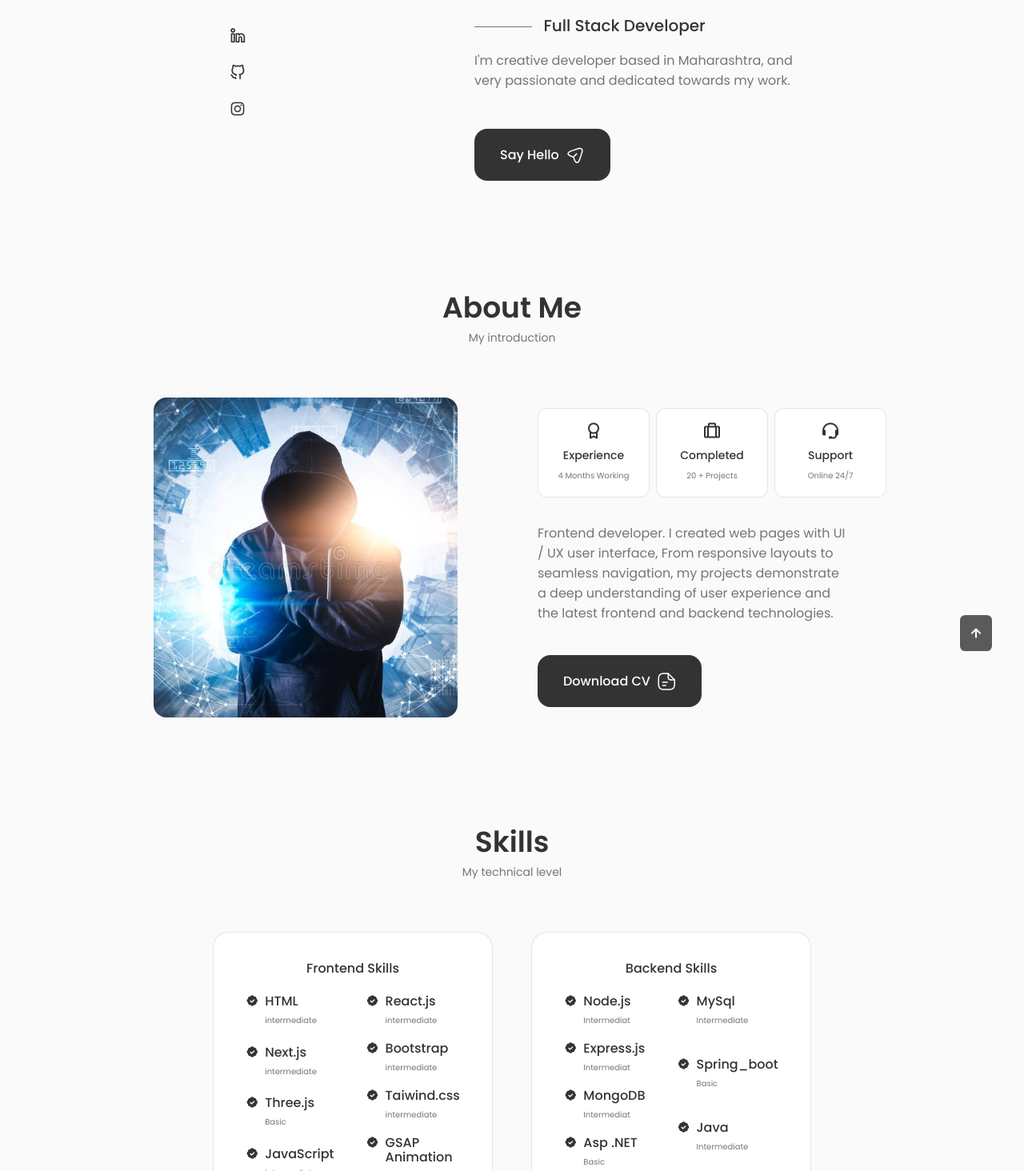
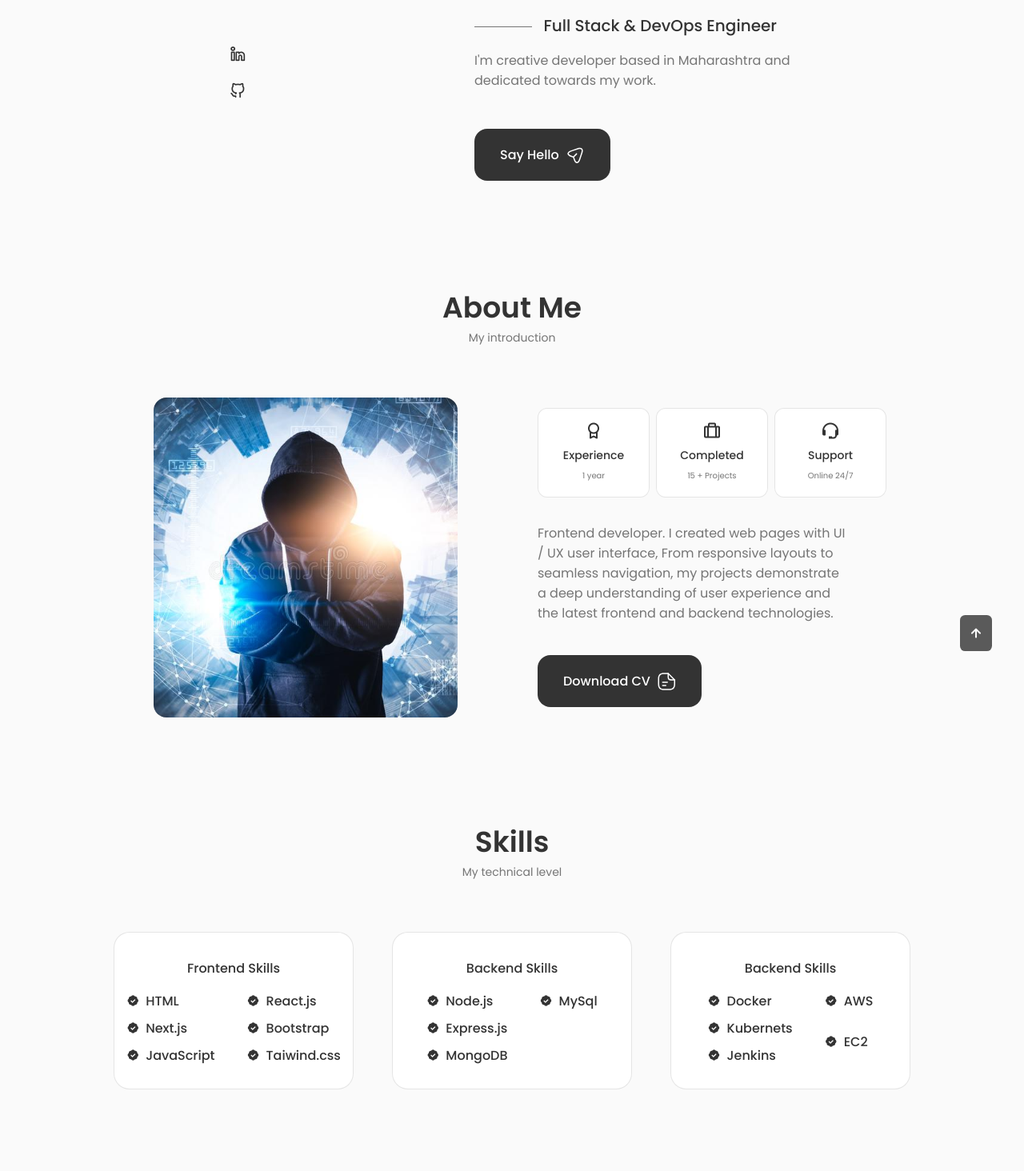
Before and after one commit to SaurabhGurde/Portfolio, a React (Create React App) app: page / in a window 1280 px wide. Shown: the part 146-1610 px from the top of the page at 80% size. Built offline with nearby package versions, Linux system fonts and the light colour scheme.

Commit message:
new skills section added

```diff
--- a/src/components/about/Info.jsx
+++ b/src/components/about/Info.jsx
@@ -6,13 +6,13 @@ const Info = () => {
       <div className="about__box">
         <i class="bx bx-award about__icon"></i>
         <h3 className="about__title">Experience</h3>
-        <span className="about__subtitle">4 Months Working</span>
+        <span className="about__subtitle">1 year  </span>
       </div>
 
       <div className="about__box">
         <i class="bx bx-briefcase-alt about__icon"></i>
         <h3 className="about__title">Completed</h3>
-        <span className="about__subtitle">20 + Projects</span>
+        <span className="about__subtitle">15 + Projects</span>
       </div>
 
       <div className="about__box">
--- a/src/components/contact/Contact.jsx
+++ b/src/components/contact/Contact.jsx
@@ -31,7 +31,7 @@ const Contact = () => {
 
               <h3 className="contact__card-title">Email</h3>
               <span className="contact__card-data">
-                balrammelkunde1999@gmail.com
+                saurabhgurde@gmail.com
               </span>
 
               <a
@@ -47,7 +47,7 @@ const Contact = () => {
               <i className="bx bxl-whatsapp contact__card-icon"></i>
 
               <h3 className="contact__card-title">Whatsapp</h3>
-              <span className="contact__card-data">+91 9834499411</span>
+              <span className="contact__card-data">+91 9307229862</span>
 
               <a
                 href="https://api.whatsapp.com/send?phone=9834499411&text=Hello, more information"
@@ -58,20 +58,6 @@ const Contact = () => {
               </a>
             </div>
 
-            <div className="contact__card">
-              <i className="bx bxl-telegram contact__card-icon"></i>
-
-              <h3 className="contact__card-title">Telegram</h3>
-              <span className="contact__card-data">+91 9834499411</span>
-
-              <a
-                href="https://api.telegram.com/send?phone=9834499411&text=Hello, more information"
-                className="contact__button"
-              >
-                Write me{" "}
-                <i className="bx bx-right-arrow-alt contact__button-icon"></i>
-              </a>
-            </div>
           </div>
         </div>
 
--- a/src/components/home/Data.jsx
+++ b/src/components/home/Data.jsx
@@ -56,9 +56,9 @@ const Data = () => {
         </svg>
       </h1>
 
-      <h3 className="home__subtitle">Full Stack Developer</h3>
+      <h3 className="home__subtitle">Full Stack & DevOps Engineer</h3>
       <p className="home__description">
-        I'm creative developer based in Maharashtra, and very passionate and
+        I'm creative developer based in Maharashtra and
         dedicated towards my work.
       </p>
 
--- a/src/components/home/Social.jsx
+++ b/src/components/home/Social.jsx
@@ -4,7 +4,7 @@ const Social = () => {
   return (
     <div className="home__social">
       <a
-        href="https://www.linkedin.com/in/balram-melkunde"
+        href="https://www.linkedin.com/in/saurabhgurde/"
         className="home__social-icon"
         target="_blank"
       >
@@ -12,20 +12,20 @@ const Social = () => {
       </a>
 
       <a
-        href="https://github.com/BalramMEL?tab=repositories"
+        href="https://github.com/SaurabhGurde?tab=repositories"
         className="home__social-icon"
         target="_blank"
       >
         <i class="uil uil-github-alt"></i>
       </a>
 
-      <a
+      {/* <a
         href="https://www.instagram.com/balrammelkunde"
         className="home__social-icon"
         target="_blank"
       >
         <i class="uil uil-instagram"></i>
-      </a>
+      </a> */}
     </div>
   );
 };
--- a/src/components/skills/Backend.jsx
+++ b/src/components/skills/Backend.jsx
@@ -11,28 +11,21 @@ const Backend = () => {
             <i class="bx bxs-badge-check"></i>
             <div>
               <h3 className="skills__name">Node.js</h3>
-              <span className="skills__level">Intermediat</span>
+              {/* <span className="skills__level">Intermediat</span> */}
             </div>
           </div>
           <div className="skills__data">
             <i class="bx bxs-badge-check"></i>
             <div>
               <h3 className="skills__name">Express.js</h3>
-              <span className="skills__level">Intermediat</span>
+              {/* <span className="skills__level">Intermediat</span> */}
             </div>
           </div>
           <div className="skills__data">
             <i class="bx bxs-badge-check"></i>
             <div>
               <h3 className="skills__name">MongoDB</h3>
-              <span className="skills__level">Intermediat</span>
-            </div>
-          </div>
-          <div className="skills__data">
-            <i class="bx bxs-badge-check"></i>
-            <div>
-              <h3 className="skills__name">Asp .NET</h3>
-              <span className="skills__level">Basic</span>
+              {/* <span className="skills__level">Intermediat</span> */}
             </div>
           </div>
         </div>
@@ -42,21 +35,7 @@ const Backend = () => {
             <i class="bx bxs-badge-check"></i>
             <div>
               <h3 className="skills__name">MySql</h3>
-              <span className="skills__level">Intermediate</span>
-            </div>
-          </div>
-          <div className="skills__data">
-            <i class="bx bxs-badge-check"></i>
-            <div>
-              <h3 className="skills__name">Spring_boot</h3>
-              <span className="skills__level">Basic</span>
-            </div>
-          </div>
-          <div className="skills__data">
-            <i class="bx bxs-badge-check"></i>
-            <div>
-              <h3 className="skills__name">Java</h3>
-              <span className="skills__level">Intermediate</span>
+              {/* <span className="skills__level">Intermediate</span> */}
             </div>
           </div>
         </div>
--- /dev/null
+++ b/src/components/skills/DevOps.jsx
@@ -0,0 +1,54 @@
+import React from "react";
+
+const Backend = () => {
+  return (
+    <div className="skills__content">
+      <h3 className="skills__title">Backend Skills</h3>
+
+      <div className="skills__box">
+        <div className="skills__group">
+          <div className="skills__data">
+            <i class="bx bxs-badge-check"></i>
+            <div>
+              <h3 className="skills__name">Docker</h3>
+              {/* <span className="skills__level">Intermediat</span> */}
+            </div>
+          </div>
+          <div className="skills__data">
+            <i class="bx bxs-badge-check"></i>
+            <div>
+              <h3 className="skills__name">Kubernets</h3>
+              {/* <span className="skills__level">Intermediat</span> */}
+            </div>
+          </div>
+          <div className="skills__data">
+            <i class="bx bxs-badge-check"></i>
+            <div>
+              <h3 className="skills__name">Jenkins</h3>
+              {/* <span className="skills__level">Intermediat</span> */}
+            </div>
+          </div>
+        </div>
+
+        <div className="skills__group">
+          <div className="skills__data">
+            <i class="bx bxs-badge-check"></i>
+            <div>
+              <h3 className="skills__name">AWS</h3>
+              {/* <span className="skills__level">Intermediate</span> */}
+            </div>
+          </div>
+          <div className="skills__data">
+            <i class="bx bxs-badge-check"></i>
+            <div>
+              <h3 className="skills__name">EC2</h3>
+              {/* <span className="skills__level">Intermediate</span> */}
+            </div>
+          </div>
+        </div>
+      </div>
+    </div>
+  );
+};
+
+export default Backend;
--- a/src/components/skills/Frontend.jsx
+++ b/src/components/skills/Frontend.jsx
@@ -11,28 +11,21 @@ const Frontend = () => {
             <i class="bx bxs-badge-check"></i>
             <div>
               <h3 className="skills__name">HTML</h3>
-              <span className="skills__level">intermediate</span>
+              {/* <span className="skills__level">intermediate</span> */}
             </div>
           </div>
           <div className="skills__data">
             <i class="bx bxs-badge-check"></i>
             <div>
               <h3 className="skills__name">Next.js</h3>
-              <span className="skills__level">intermediate</span>
-            </div>
-          </div>
-          <div className="skills__data">
-            <i class="bx bxs-badge-check"></i>
-            <div>
-              <h3 className="skills__name">Three.js</h3>
-              <span className="skills__level">Basic</span>
+              {/* <span className="skills__level">intermediate</span> */}
             </div>
           </div>
           <div className="skills__data">
             <i class="bx bxs-badge-check"></i>
             <div>
               <h3 className="skills__name">JavaScript</h3>
-              <span className="skills__level">intermediate</span>
+              {/* <span className="skills__level">intermediate</span> */}
             </div>
           </div>
         </div>
@@ -42,28 +35,21 @@ const Frontend = () => {
             <i class="bx bxs-badge-check"></i>
             <div>
               <h3 className="skills__name">React.js</h3>
-              <span className="skills__level">intermediate</span>
+              {/* <span className="skills__level">intermediate</span> */}
             </div>
           </div>
           <div className="skills__data">
             <i class="bx bxs-badge-check"></i>
             <div>
               <h3 className="skills__name">Bootstrap</h3>
-              <span className="skills__level">intermediate</span>
+              {/* <span className="skills__level">intermediate</span> */}
             </div>
           </div>
           <div className="skills__data">
             <i class="bx bxs-badge-check"></i>
             <div>
               <h3 className="skills__name">Taiwind.css</h3>
-              <span className="skills__level">intermediate</span>
-            </div>
-          </div>
-          <div className="skills__data">
-            <i class="bx bxs-badge-check"></i>
-            <div>
-              <h3 className="skills__name">GSAP Animation</h3>
-              <span className="skills__level">Basic</span>
+              {/* <span className="skills__level">intermediate</span> */}
             </div>
           </div>
 
--- a/src/components/skills/Skills.jsx
+++ b/src/components/skills/Skills.jsx
@@ -2,6 +2,7 @@ import React from "react";
 import "./skills.css";
 import Frontend from "./Frontend";
 import Backend from "./Backend";
+import DevOps from './DevOps'
 
 const Skills = () => {
   return (
@@ -9,10 +10,12 @@ const Skills = () => {
       <h2 className="section__title">Skills</h2>
       <span className="section__subtitle">My technical level</span>
 
-      <div className="skills__container container grid">
+      <div className="skills__container container grid" >
         <Frontend />
 
         <Backend />
+
+        <DevOps/>
       </div>
     </section>
   );
--- a/src/components/skills/skills.css
+++ b/src/components/skills/skills.css
@@ -4,7 +4,7 @@
 }
 
 .skills__container {
-  grid-template-columns: repeat(2, 350px);
+  grid-template-columns: repeat(3, 300px);
   column-gap: 3rem;
   justify-content: center;
 }
```
